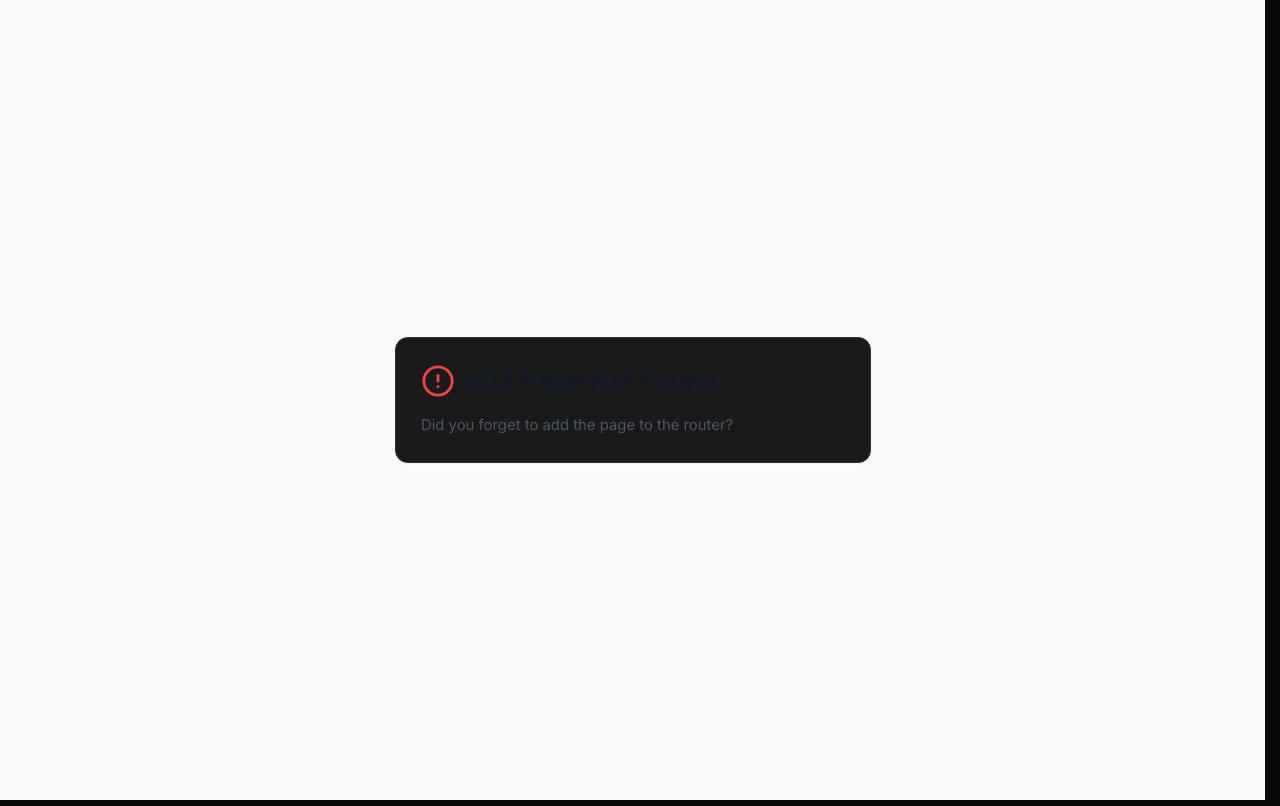
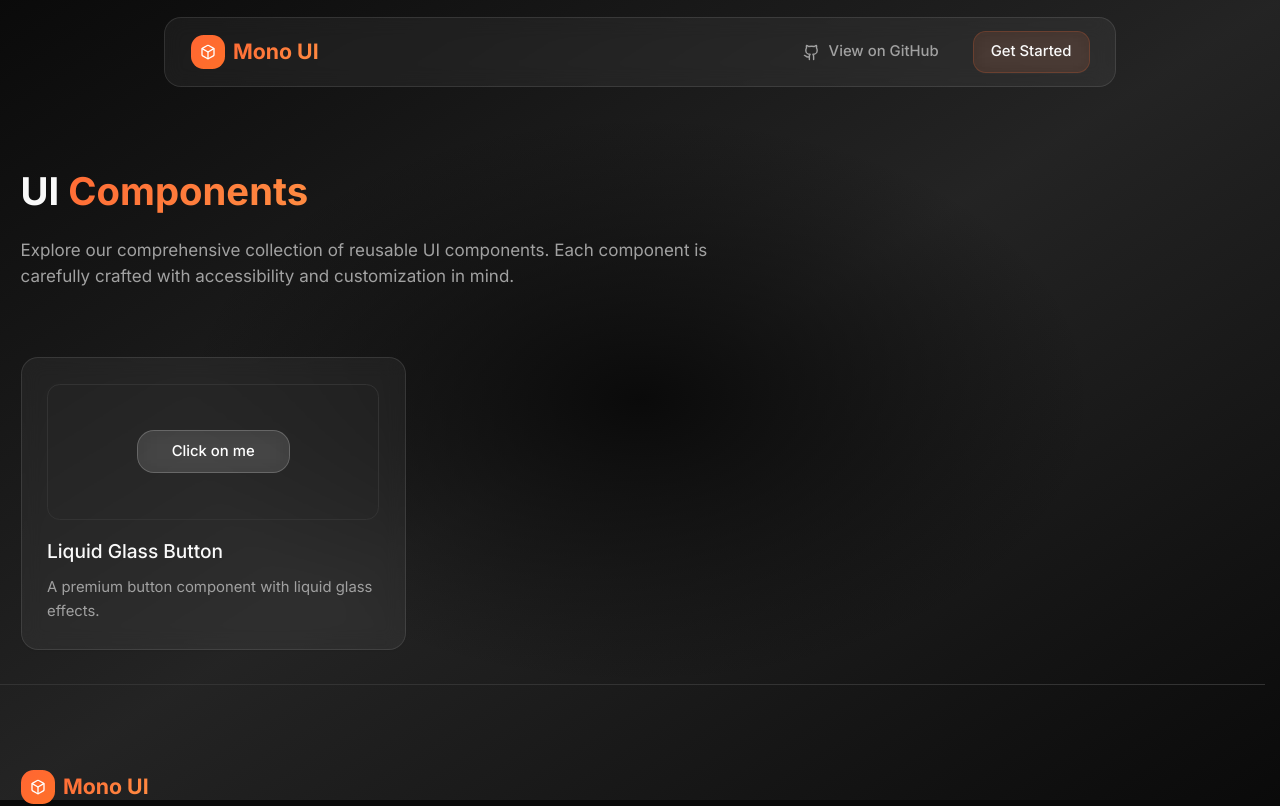
Before and after one commit to Salaheddine999/MonoUI, a React (Vite) app: page /components in a window 1280 px wide. Before the commit this address had no page. Shown: the top 806 px of the page. Built offline with nearby package versions, Linux system fonts and the light colour scheme; a web font is replaced by a local one.

Commit message:
components page

```diff
--- a/src/App.tsx
+++ b/src/App.tsx
@@ -4,12 +4,14 @@ import { QueryClientProvider } from "@tanstack/react-query";
 import { Toaster } from "@/components/ui/toaster";
 import { TooltipProvider } from "@/components/ui/tooltip";
 import Home from "@/pages/home";
+import Components from "@/pages/components";
 import NotFound from "@/pages/not-found";
 
 function Router() {
   return (
     <Switch>
       <Route path="/" component={Home} />
+      <Route path="/components" component={Components} />
       <Route component={NotFound} />
     </Switch>
   );
--- a/src/components/cta-section.tsx
+++ b/src/components/cta-section.tsx
@@ -2,9 +2,11 @@ import { Card, CardContent } from "@/components/ui/card";
 import { Button } from "@/components/ui/button";
 import { Play, Github, ArrowRight } from "lucide-react";
 import { useScrollAnimation } from "@/hooks/use-scroll-animation";
+import { useLocation } from "wouter";
 
 export default function CTASection() {
   const { ref, isVisible } = useScrollAnimation();
+  const [, setLocation] = useLocation();
 
   return (
     <section className="relative py-20 px-4">
@@ -26,6 +28,7 @@ export default function CTASection() {
             size="lg"
             className="bg-gradient-to-r from-primary to-accent hover:from-primary/90 hover:to-accent/90 text-white rounded-xl px-8 py-6 font-medium text-base border-0 shadow-lg duration-300"
             data-testid="button-try-now"
+            onClick={() => setLocation("/components")}
           >
             <div className="flex items-center gap-2">
               Browse Components
--- a/src/components/hero-section.tsx
+++ b/src/components/hero-section.tsx
@@ -10,6 +10,7 @@ import {
   Tag,
   PartyPopper,
 } from "lucide-react";
+import { useLocation } from "wouter";
 import {
   SiHtml5,
   SiReact,
@@ -25,6 +26,7 @@ import styles from "./hero-section.module.css";
 
 export default function HeroSection() {
   const [currentLogoSet, setCurrentLogoSet] = useState(0);
+  const [, setLocation] = useLocation();
 
   const logoSets = [
     [
@@ -85,6 +87,7 @@ export default function HeroSection() {
           <Button
             className="glassmorphism-button text-white font-medium text-base sm:text-lg px-6 py-4 sm:px-8 sm:py-6 rounded-2xl transition-all duration-300 w-full sm:w-auto"
             data-testid="button-start-building"
+            onClick={() => setLocation("/components")}
           >
             <Rocket size={20} />
             Start Building Now
--- a/src/components/navigation.tsx
+++ b/src/components/navigation.tsx
@@ -1,10 +1,12 @@
 import { useState, useEffect } from "react";
 import { Button } from "@/components/ui/button";
 import { Box, Github } from "lucide-react";
+import { useLocation } from "wouter";
 
 export default function Navigation() {
   const [lastScrollY, setLastScrollY] = useState(0);
   const [navVisible, setNavVisible] = useState(true);
+  const [location] = useLocation();
 
   useEffect(() => {
     const handleScroll = () => {
--- /dev/null
+++ b/src/pages/components.tsx
@@ -0,0 +1,88 @@
+import React from "react";
+import { Card, CardContent, CardHeader, CardTitle } from "@/components/ui/card";
+import { Button } from "@/components/ui/button";
+import { useLocation } from "wouter";
+import Navigation from "@/components/navigation";
+import Footer from "@/components/footer";
+
+// Import UI components for demonstration
+import { Button as ButtonComponent } from "@/components/ui/button";
+
+export default function ComponentsPage() {
+  const [, setLocation] = useLocation();
+
+  const components = [
+    {
+      name: "Liquid Glass Button",
+      description: "A premium button component with liquid glass effects.",
+      component: (
+        <div className="flex justify-center">
+          <ButtonComponent className="bg-white/10 backdrop-blur-md border border-white/20 hover:border-white/30 text-white font-medium px-8 py-4 rounded-2xl transition-all duration-300 hover:scale-105 hover:bg-white/20">
+            Click on me
+          </ButtonComponent>
+        </div>
+      ),
+    },
+  ];
+
+  return (
+    <div className="min-h-screen bg-background text-foreground font-sans">
+      {/* Background Effects */}
+      <div className="fixed inset-0 bg-gradient-to-br from-background via-secondary to-background">
+        <div className="absolute inset-0 bg-gradient-radial from-primary/5 via-transparent to-transparent"></div>
+        <div className="absolute top-0 left-1/4 w-96 h-96 bg-primary/10 rounded-full blur-3xl"></div>
+        <div className="absolute bottom-0 right-1/4 w-96 h-96 bg-accent/10 rounded-full blur-3xl"></div>
+      </div>
+
+      {/* Content */}
+      <div className="relative z-10">
+        <Navigation />
+
+        <div className="pt-40 pb-8 px-4">
+          <div className="max-w-6xl mx-auto">
+            {/* Header */}
+            <div className="mb-16 text-left">
+              <h1 className="text-3xl md:text-4xl font-bold mb-6 leading-tight">
+                UI <span className="gradient-text">Components</span>
+              </h1>
+              <p className="text-md text-muted-foreground max-w-2xl">
+                Explore our comprehensive collection of reusable UI components.
+                Each component is carefully crafted with accessibility and
+                customization in mind.
+              </p>
+            </div>
+
+            {/* Components Grid */}
+            <div className="grid grid-cols-1 md:grid-cols-2 lg:grid-cols-3 gap-8">
+              {components.map((component, index) => (
+                <Card
+                  key={index}
+                  className="glass rounded-2xl border-border/20 hover:border-border/40 group h-full flex flex-col transition-all duration-300 hover:scale-105"
+                >
+                  <CardContent className="p-6 flex-1 flex flex-col">
+                    {/* Component Preview - Fixed Height */}
+                    <div className="h-32 bg-muted/20 rounded-lg border border-border/20 flex items-center justify-center mb-4">
+                      {component.component}
+                    </div>
+
+                    {/* Title and Description */}
+                    <div className="flex-1 flex flex-col justify-end">
+                      <CardTitle className="text-lg mb-2 font-medium tracking-normal">
+                        {component.name}
+                      </CardTitle>
+                      <p className="text-sm text-muted-foreground leading-relaxed">
+                        {component.description}
+                      </p>
+                    </div>
+                  </CardContent>
+                </Card>
+              ))}
+            </div>
+          </div>
+        </div>
+
+        <Footer />
+      </div>
+    </div>
+  );
+}
```
